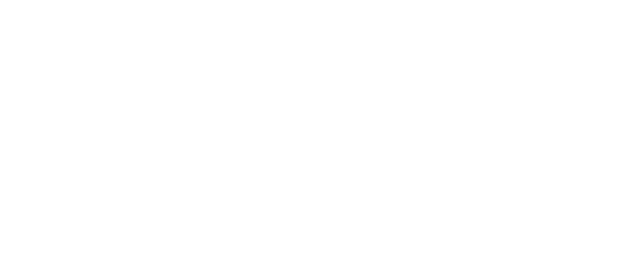
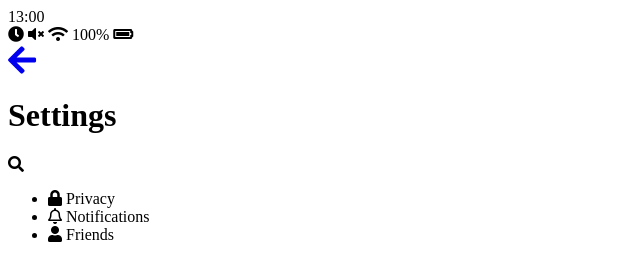
Before and after one commit to nowhhk/kakao-clone, a plain HTML site: page settings.html in a window 1280 px wide. Shown: the whole page, without its empty margins (0-640 px from the left). Drawn offline with Linux system fonts and the light colour scheme.

Commit message:
#1.8 Settings Screen

```diff
--- a/settings.html
+++ b/settings.html
@@ -0,0 +1,63 @@
+<!DOCTYPE html>
+<html lang="en">
+  <head>
+    <meta charset="UTF-8" />
+    <meta name="viewport" content="width=device-width, initial-scale=1.0" />
+    <link rel="stylesheet" href="https://use.fontawesome.com/releases/v5.13.0/css/all.css" integrity="sha384-Bfad6CLCknfcloXFOyFnlgtENryhrpZCe29RTifKEixXQZ38WheV+i/6YWSzkz3V" crossorigin="anonymous">
+    <title>Settings | Kakao Clone</title>
+  </head>
+  <body>
+      <div class="status-bar">
+          <div class="status-bar__column">13:00</span>
+          </div>
+          <div class="status-bar__column">
+            <i class="fas fa-clock"></i>
+            <i class="fas fa-volume-mute"></i>
+            <i class="fas fa-wifi"></i>
+            <span class="status-bar__battery-level">100%</span>
+            <i class="fas fa-battery-full"></i>
+          </div>
+      </div>
+      <header class="header">
+        <div class="header__header-column">
+            <div class="header__back-btn">
+                <a href="more.html">
+                    <i class="fas fa-arrow-left fa-2x"></i>
+                </a>
+            </div>
+            <h1 class="header__title">Settings</h1>
+        </div>
+        <div class="header__header-column">
+            <span class="header__icon">
+                <i class="fas fa-search"></i>
+            </span>
+
+        </div>
+      </header>
+      <main class="settings">
+          <ul class="settings__list">
+              <section class="settings__sections">
+              <li class="settings__setting">
+                  <span class="settings__icon">
+                      <i class="fas fa-lock"></i>
+                  </span>
+                  <span class="settings__title">Privacy</span>
+              </li>
+              <li class="settings__setting">
+                <span class="settings__icon">
+                    <i class="far fa-bell"></i>
+                </span>
+                <span class="settings__title">Notifications</span>
+            </li>
+            <li class="settings__setting">
+                <span class="settings__icon">
+                    <i class="fas fa-user"></i>
+                </span>
+                <span class="settings__title">Friends</span>
+            </li>
+          </ul>
+        </section>
+      </main>
+
+  </body>
+</html>
```
Also changed, not shown: more.html (+2 -0 lines).
